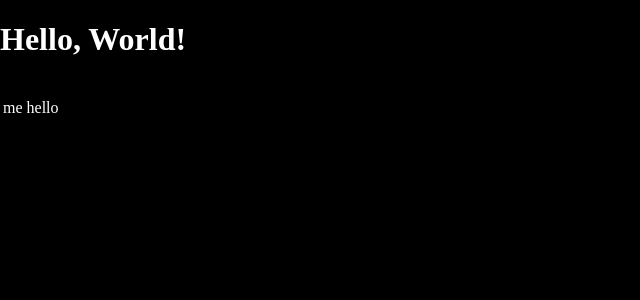
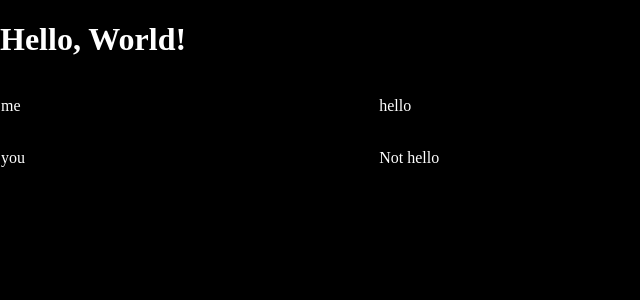
Before and after one commit to TimFinucane/personal-site, a React app: page /resume in a window 1280 px wide. Shown: the top 300 px of the page, without its empty margins (0-640 px from the left). Built offline with nearby package versions, Linux system fonts and the light colour scheme; the HTML template or start-up script is replaced by a standard one.

Commit message:
Create tree-like listing for resume

```diff
--- a/src/components/resume/index.tsx
+++ b/src/components/resume/index.tsx
@@ -13,16 +13,16 @@ export default class Resume extends React.Component<{sections: Map<string, JSX.E
     {
         // Create a table row for each section, with the left side being the 'menu' part and
         // the right side holding the content
-        return <table id={styles.table}>
+        return <table className={styles.table}><tbody>
             {
                 Array.from( this.props.sections, ([key, value]) =>
-                    <tr>
-                        <td id={styles.sectionName} onClick={this.toggle_section.bind(this)}>{key}</td>
-                        <td id={styles.sectionBody}>{value}</td>
+                    <tr key={key}>
+                        <td className={styles.sectionName} onClick={this.toggle_section.bind(this)}>{key}</td>
+                        <td className={styles.sectionBody}>{value}</td>
                     </tr>
                 )
             }
-        </table>;
+        </tbody></table>;
     }
 
     private toggle_section( section: string )
--- a/src/components/resume/styles.scss
+++ b/src/components/resume/styles.scss
@@ -1,11 +1,52 @@
-table .table{
+table.table{
 
-    border: 1px;
+    width: 100%;
+    border-collapse: separate;
+    border-spacing: 0px;
 
-    .section-name {
-        border: 2px;
+    // A tree line going through list of items in table
+    td.section-name {
+        width: 60px;
+        height: 100%;
+
+        left: 0px;
+
+        //margin: 0px;
+        //line-height: 20px;
+
+        //text-align: right;
+        vertical-align: middle;
+        padding: 0px 7px;
+
+        border-left: 1px solid white;
     }
-    .section-body {
-        border: 2px;
+
+    // Tree line jutting to item
+    td.section-name:before {
+        position:relative;
+        display:inline-block;
+
+        top: -0.3em;
+        height: 1em;
+        width: 12px;
+
+        left: -7px;
+
+        border-bottom:1px solid white;
+        content:"";
+    }
+    // Tree line fade-in
+    tr:first-child td.section-name {
+        border-left: 1px solid transparent;
+        border-image: linear-gradient(to top, white 50%, transparent) 1;
+    }
+    // Tree line fade-out
+    tr:last-child td.section-name {
+        border-left: 1px solid transparent;
+        border-image: linear-gradient(to bottom, white 50%, transparent) 1;
+    }
+
+    td.section-body {
+        border: 0;
     }
 }
--- a/src/index.tsx
+++ b/src/index.tsx
@@ -20,7 +20,7 @@ const App = () => (
             <div id={styles.bodyContent}>
                 <Switch>
                     <Route exact path="/" component={() => <p>hi</p>}/>
-                    <Route path="/resume"><Resume sections={new Map([['me', <p>hello</p>]])} /></Route>
+                    <Route path="/resume"><Resume sections={new Map([['me', <p>hello</p>], ['you', <p>Not hello</p>]])} /></Route>
                     <Route path="/projects" component={() => <p>projects</p>}/>
                     <Route path="/referrals" component={() => <p>referrals</p>}/>
                     <Route><p>404 - FILE NOT FOUND</p></Route>
```
